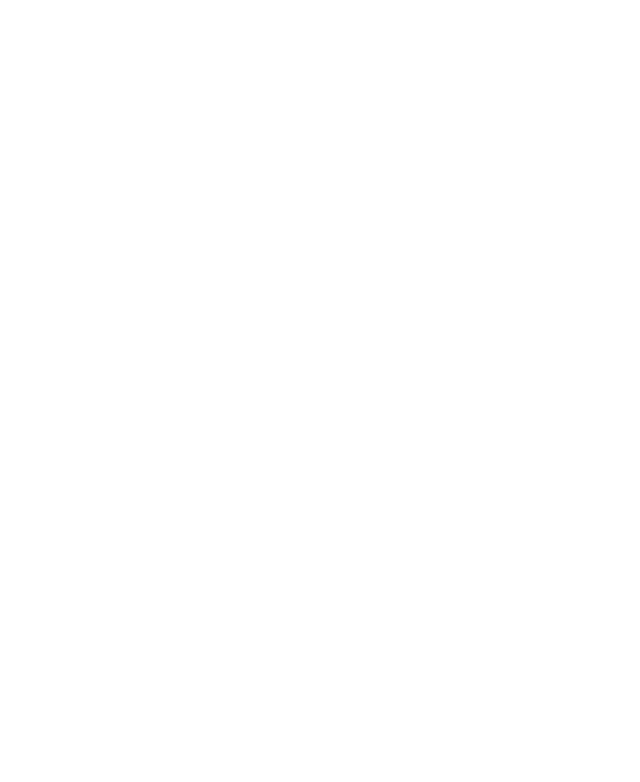
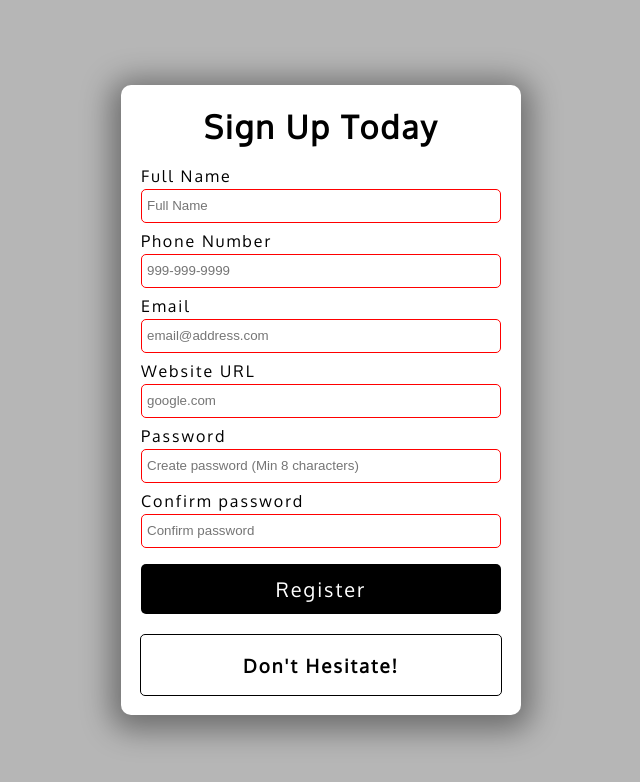
Before and after one commit to Real-Ivan-Nosov/Form-Validator, a plain HTML site: page index.html in a window 1280 px wide. Shown: the whole page, without its empty margins (319-959 px from the left). Drawn offline with Linux system fonts and the light colour scheme.

Commit message:
project complete!

```diff
--- a/index.html
+++ b/index.html
@@ -3,12 +3,55 @@
 <head>
     <meta charset="UTF-8">
     <meta name="viewport" content="width=device-width, initial-scale=1.0">
-    <title>Template</title>
+    <title>Form Validator</title>
     <link rel="icon" type="image/png" href="favicon.png">
-    <link rel="stylesheet" href="https://cdnjs.cloudflare.com/ajax/libs/font-awesome/5.10.2/css/all.min.css"/>
     <link rel="stylesheet" href="style.css">
 </head>
 <body>
+    <div class="container">
+        <h1>Sign Up Today</h1>
+        <!-- Form -->
+        <form id="form">
+            <!-- Full Name -->
+            <div class="form-group">
+                <label for="name">Full Name</label>
+                <input type="text" id="name" placeholder="Full Name" name="name" required minlength="3" maxlength="100">
+            </div>
+            <!-- Phone Number -->
+            <div class="form-group">
+                <label for="phone">Phone Number</label>
+                <input type="tel" id="phone" placeholder="999-999-9999" name="phone" required pattern="[0-9]{3}-[0-9]{3}-[0-9]{4}">
+            </div>
+            <!-- Email Address -->
+            <div class="form-group">
+                <label for="email">Email</label>
+                <input type="email" id="email" placeholder="email@address.com" name="email" required>
+            </div>
+            <!-- Website URL -->
+            <div class="form-group">
+                <label for="website">Website URL</label>
+                <input type="url" id="website" placeholder="google.com" name="website" required>
+            </div>
+            <!-- Password -->
+            <div class="form-group">
+                <label for="password1">Password</label>
+                <input type="password" id="password1"
+                title="Please include st least 1 uppercase character, 1 lowercase character, and 1 number" placeholder="Create password (Min 8 characters)" name="password" required
+                pattern="^(?=.*\d)(?=.*[a-z])(?=.*[A-Z])(?=.*[a-zA-Z]).{8,}$">
+            </div>
+            <!-- Confirm password -->
+            <div class="form-group">
+                <label for="password2">Confirm password</label>
+                <input type="password" id="password2" placeholder="Confirm password" required
+                pattern="^(?=.*\d)(?=.*[a-z])(?=.*[A-Z])(?=.*[a-zA-Z]).{8,}$">
+            </div>
+            <button type="submit">Register</button>
+        </form>
+        <!-- Error/Success Message -->
+        <div class="message-container">
+            <h3 class="message">Don't Hesitate!</h3>
+        </div>
+    </div>
     <!-- Script -->
     <script src="script.js"></script>
 </body>
--- a/script.js
+++ b/script.js
@@ -0,0 +1,60 @@
+const form = document.getElementById('form');
+const password1El = document.getElementById('password1');
+const password2El = document.getElementById('password2');
+const messageContainer = document.querySelector('.message-container');
+const message = document.querySelector('.message');
+
+let isValid = false;
+let passwordsMatch = false;
+
+const validateForm = () => {
+    isValid = form.checkValidity();
+
+    if (!isValid) {
+        message.textContent = 'Please fill out all fields';
+        message.style.color = 'red';
+        messageContainer.style.borderColor = 'red';
+        return;
+    }
+    if (password1El.value === password2El.value) {
+        passwordsMatch = true;
+        password1El.style.borderColor = 'green';
+        password2El.style.borderColor = 'green';
+    } else {
+        passwordsMatch = false;
+        message.textContent = 'Make sure passwords match';
+        message.style.color = 'red';
+        messageContainer.style.borderColor = 'red';
+        password1El.style.borderColor = 'red';
+        password2El.style.borderColor = 'red';
+        return;
+    }
+    // if form is valid & passwords match
+    if (isValid && passwordsMatch) {
+        message.textContent = 'Successfully registered!';
+        message.style.color = 'green';
+        messageContainer.style.borderColor = 'green';
+    }
+}
+
+const storeFormData = () => {
+    const user = {
+        name: form.name.value,
+        phone: form.phone.value,
+        email: form.email.value,
+        website: form.website.value,
+        password: form.password.value,
+    };
+    // Do something with user data
+}
+
+const processFormData = (evt) => {
+    evt.preventDefault();
+    validateForm();
+    if (isValid && passwordsMatch) {
+        storeFormData();
+    }
+}
+
+// Even Listener
+form.addEventListener('submit', processFormData);
--- a/style.css
+++ b/style.css
@@ -1,3 +1,4 @@
+@import url('https://fonts.googleapis.com/css2?family=Oxygen&display=swap');
 
 html {
   box-sizing: border-box;
@@ -6,4 +7,104 @@ html {
 body {
   margin: 0;
   min-height: 100vh;
+  font-family: 'Oxygen', sans-serif;
+  letter-spacing: 2px;
+
+  display: flex;
+  align-items: center;
+  justify-content: center;
+
+  background-color: rgb(182, 182, 182);
 }
+
+.container {
+  width: 400px;
+  height: 630px;
+
+  background-color: white;
+  border-radius: 10px;
+  box-shadow: 0 5px 30px 10px rgb(0 0 0 / 40%);
+
+  display: flex;
+  flex-direction: column;
+  align-items: center;
+}
+
+/* Form */
+
+form {
+  width: 90%;
+}
+
+.form-group {
+  height: 65px;
+}
+
+label {
+  position: relative;
+  bottom: 3px;
+}
+
+input {
+  width: 100%;
+  height: 34px;
+  padding: 5px;
+
+  border: 1px solid black;
+  border-radius: 5px;
+  outline: none;
+
+  box-sizing: border-box;
+
+  transition: all 0.3s;
+}
+
+input:valid {
+  border-color: green;
+}
+
+input:invalid {
+  border-color: red;
+}
+
+button {
+  cursor: pointer;
+
+  color: white;
+  background-color: black;
+
+  border: none;
+  border-radius: 5px;
+
+  height: 50px;
+  width: 100%;
+
+  font-family: 'Oxygen', sans-serif;
+  font-size: 20px;
+  letter-spacing: 2px;
+
+  margin-top: 5px;
+}
+
+button:hover {
+  filter: brightness(200%);
+  background-color: rgb(33, 33, 33);
+}
+
+button:focus {
+  outline: none;
+}
+
+.message-container {
+  border: 1px solid black;
+  border-radius: 5px;
+
+  width: 90%;
+
+  margin-top: 20px;
+
+  display: flex;
+  justify-content: center;
+
+  color: black;
+}
```
Also changed, not shown: 1 other file.
